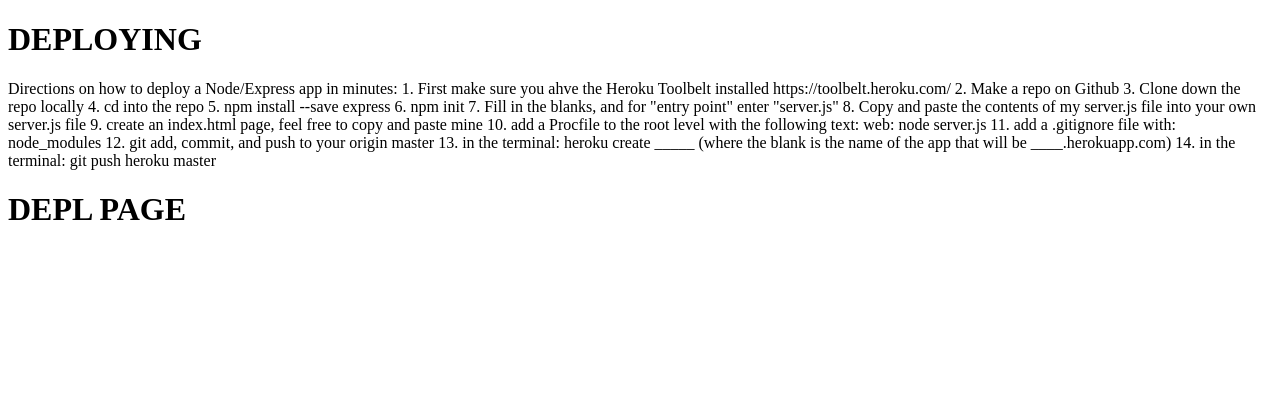
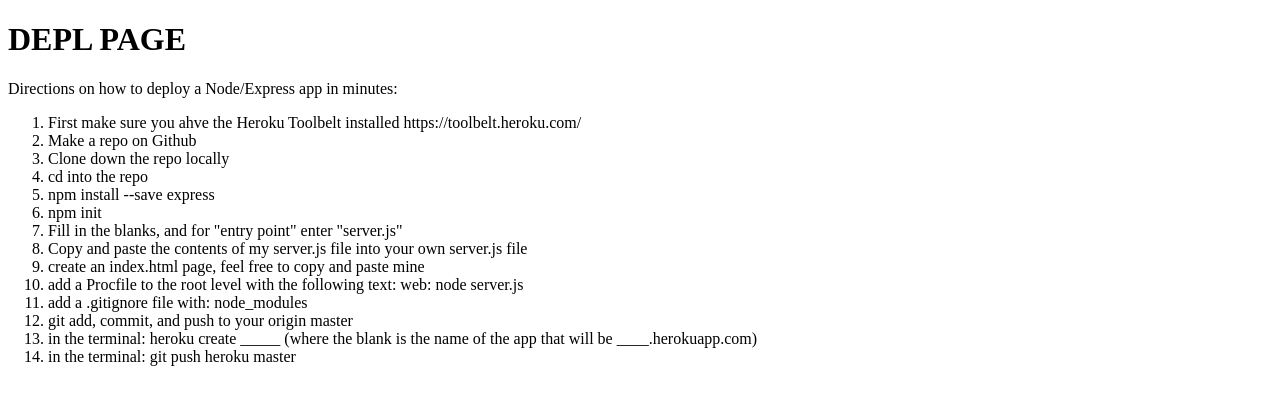
Before and after one commit to veeweeherman/testdeploy, a website: page index.html in a window 1280 px wide. Drawn offline with Linux system fonts and the light colour scheme.

Commit message:
adding direction to html page

```diff
--- a/index.html
+++ b/index.html
@@ -3,42 +3,27 @@
   <head>
 
     <title>testing</title>
-    <h1>DEPLOYING</h1>
-<p>
 
-Directions on how to deploy a Node/Express app in minutes:
+  </head>
 
-1. First make sure you ahve the Heroku Toolbelt installed https://toolbelt.heroku.com/
+  <body>
 
-2. Make a repo on Github
-
-3. Clone down the repo locally
-
-4. cd into the repo
-
-5. npm install --save express
-
-6. npm init
-
-7. Fill in the blanks, and for "entry point" enter "server.js"
-
-8. Copy and paste the contents of my server.js file into your own server.js file
-
-9. create an index.html page, feel free to copy and paste mine
-
-10. add a Procfile to the root level with the following text: web: node server.js
-
-11. add a .gitignore file with: node_modules
-
-12. git add, commit, and push to your origin master
-
-13. in the terminal: heroku create _____ (where the blank is the name of the app that will be ____.herokuapp.com)
-
-14. in the terminal: git push heroku master
-
-
-</p>
-  </head>
-  <body>
     <h1>DEPL PAGE</h1>
+			<p>Directions on how to deploy a Node/Express app in minutes:</p>
+    <ol>
+			<li>First make sure you ahve the Heroku Toolbelt installed https://toolbelt.heroku.com/</li>
+			<li>Make a repo on Github</li>
+			<li>Clone down the repo locally</li>
+			<li>cd into the repo</li>
+			<li>npm install --save express</li>
+			<li>npm init</li>
+			<li>Fill in the blanks, and for "entry point" enter "server.js"</li>
+			<li>Copy and paste the contents of my server.js file into your own server.js file</li>
+			<li>create an index.html page, feel free to copy and paste mine</li>
+			<li>add a Procfile to the root level with the following text: web: node server.js</li>
+			<li>add a .gitignore file with: node_modules</li>
+			<li>git add, commit, and push to your origin master</li>
+			<li>in the terminal: heroku create _____ (where the blank is the name of the app that will be ____.herokuapp.com)</li>
+			<li>in the terminal: git push heroku master</li>
+    </ol>
   </body>
```
